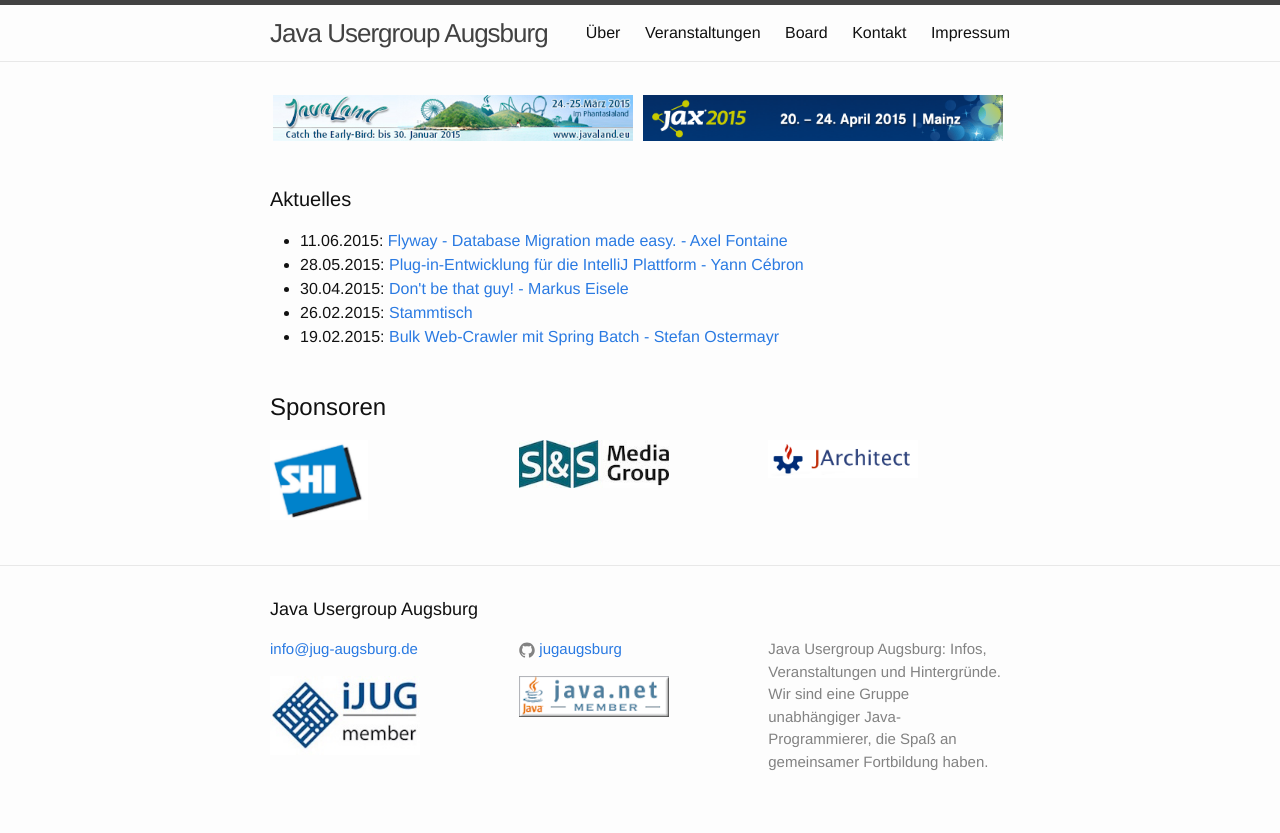
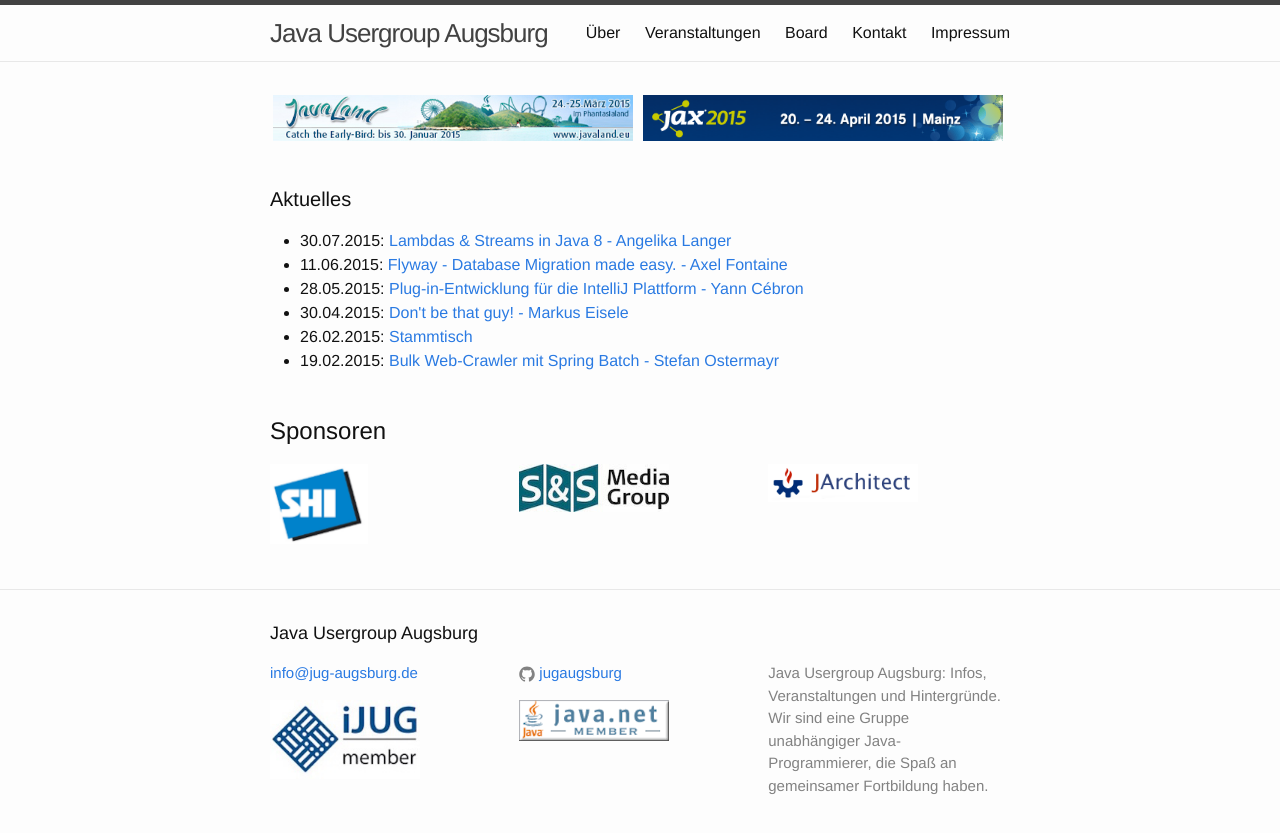
Before and after one commit to jugaugsburg/www.jug-augsburg.de, a Jekyll site: the page built from index.html, in a window 1280 px wide. Shown: the top 833 px of the page. Built offline with Jekyll 4.4.1, drawn with Linux system fonts in a browser that asks for light colours; some of the changed lines change nothing that is shown.

Commit message:
added angelika langers talk to list of events

```diff
--- a/_data/events.yml
+++ b/_data/events.yml
@@ -1,3 +1,28 @@
+-
+  name: Lambdas & Streams in Java 8
+  date: 30.07.2015
+  time: "19:00"
+  description: >
+      Die Session widmet sich den wichtigsten Neuerungen von Java 8: Es geht einerseits um neue Sprachmittel
+      (Lambda-Ausdrücke, Methoden-/Konstruktor-Referenzen) und andererseits um die Erweiterungen des
+      Collection-Framework des JDK (Streams, Collectoren, Functional Interfaces). Insbesondere das Stream-API
+      ist umfangreich und seine effiziente Nutzung erfordert einen guten Überblick über das API und seine
+      Möglichkeiten.
+  speaker:
+    name: Angelika Langer
+    bio: >
+      Angelika Langer arbeitet als Trainer und Consultant mit eigenem Schulungsprogramm im Bereich der
+      Software-Entwicklung mit C++ und Java. Sie ist Sprecher auf zahlreichen Konferenzen, darunter JavaOne,
+      OOPLSA, JAX, und viele andere (siehe lanyrd.com/profile/angelikalanger/). Sie ist u.a. Autor der OnlineRessourcen
+      “Java Generics FAQ” und “Lambda Tutorial & Reference” unter www.AngelikaLanger.com.
+      Gemeinsam mit Klaus Kreft ist sie Autor zahlreicher Veröffentlichungen, darunter die Kolumne “Effective
+      Java” im JavaMagazin und das Buch “Java Core Programmierung – Memory Modell und Garbage Collection”.
+      Weitere Informationen unter www.AngelikaLanger.com. Twitter: @AngelikaLanger
+    image: /images/speaker/2015/angelika-langer.jpg
+  address:
+    name: SHI GmbH & Co. KG
+    street: Curt-Frenzel-Str. 12
+    place: 86167 Augsburg
 -
   name: Flyway - Database Migration made easy.
   date: 11.06.2015
@@ -21,7 +46,6 @@
     street: Curt-Frenzel-Str. 12
     place: 86167 Augsburg
   ics : /resources/ics/flyway.ics
-
 -
   name: Plug-in-Entwicklung für die IntelliJ Plattform
   date: 28.05.2015
@@ -53,7 +77,6 @@
     name: SHI GmbH & Co. KG
     street: Curt-Frenzel-Str. 12
     place: 86167 Augsburg
-
   ics: /resources/ics/intellij_plugin.ics
 -
   name: Don't be that guy!
```
Also changed, not shown: images/speaker/2015/angelika-langer.jpg (added).
